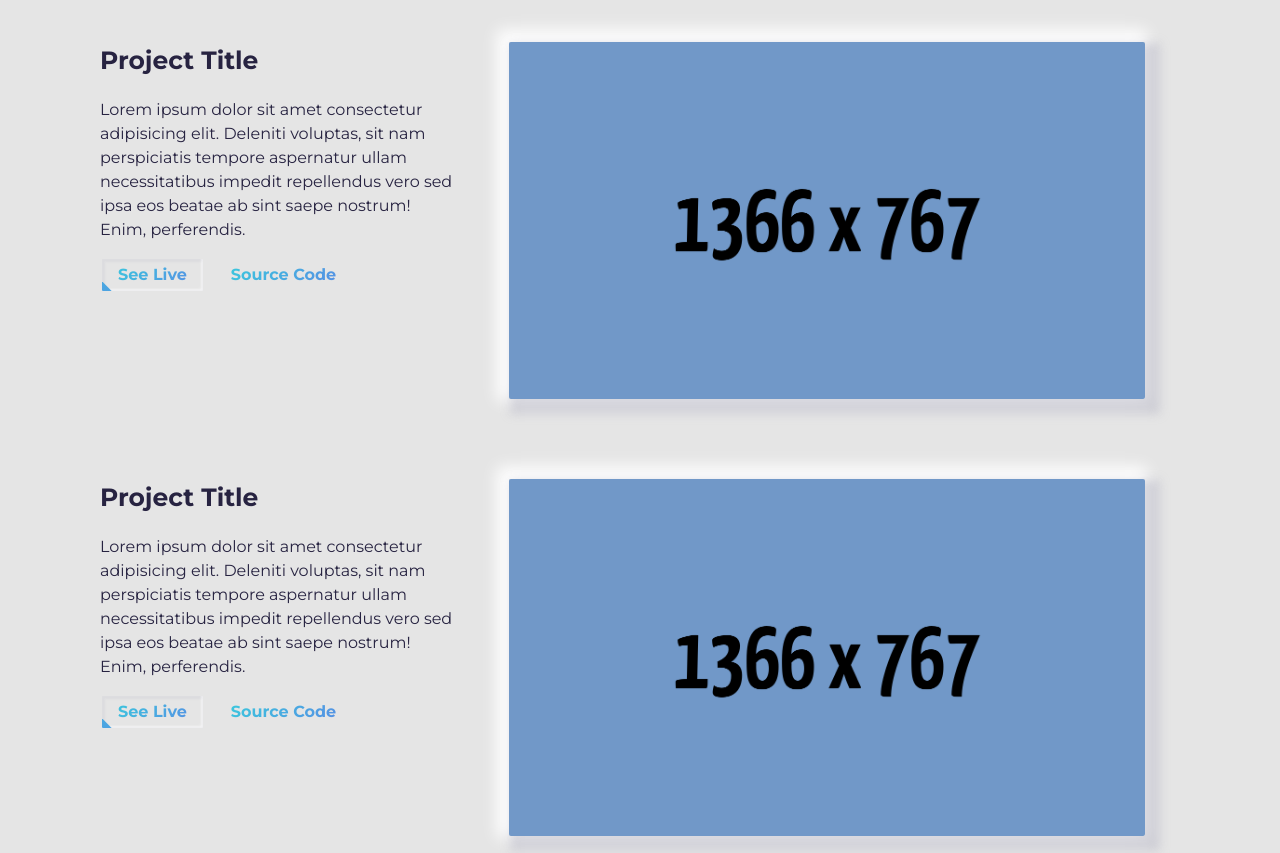
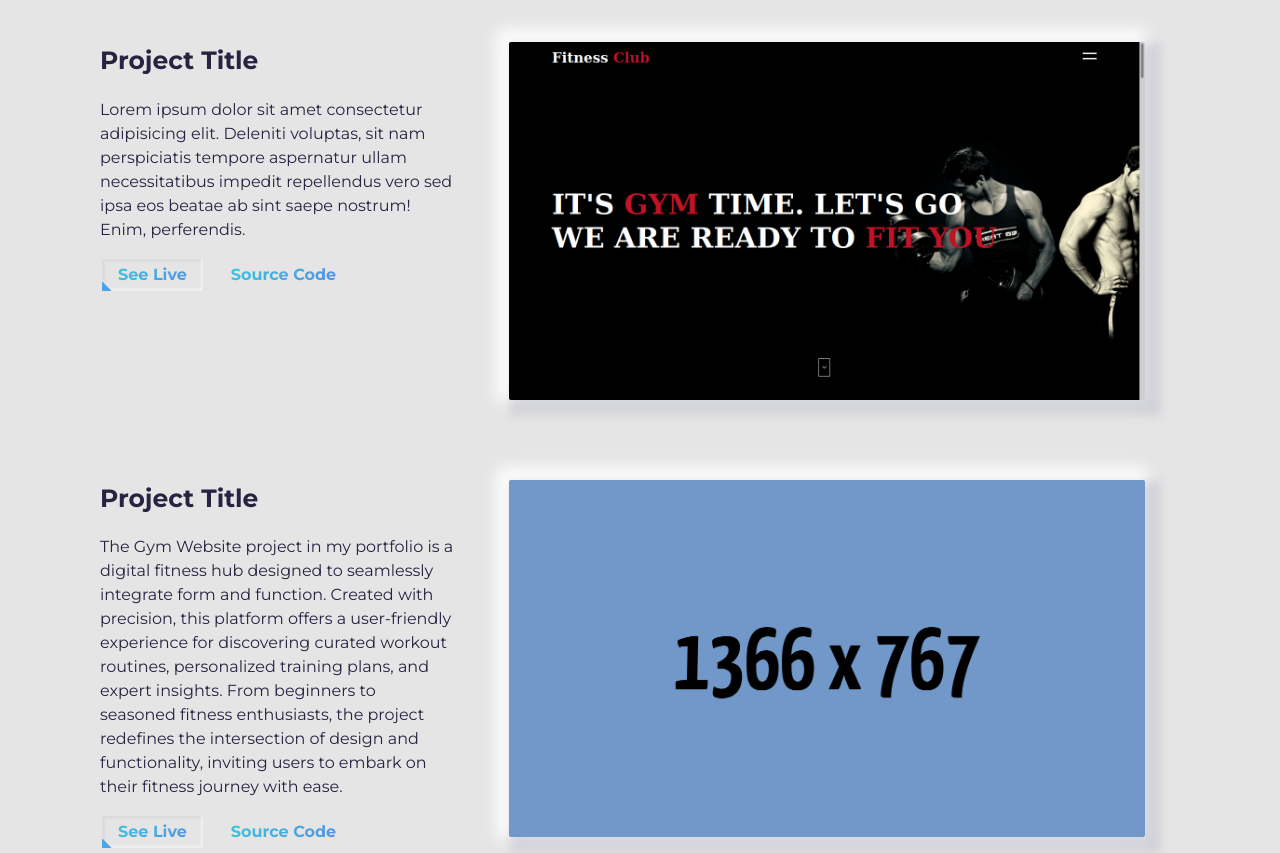
Before and after one commit to RaulAbakarov/MyPortfolio, a plain HTML site: page index.html in a window 1280 px wide. Shown: the part 1576-2429 px from the top of the page. Drawn offline with Linux system fonts and the light colour scheme.

Commit message:
Update index.html
commit

```diff
--- a/index.html
+++ b/index.html
@@ -167,7 +167,7 @@ Have fun creating your portfolio on this template!!! -->
               <a href="#" target="_blank" rel="noopener noreferrer">
                 <div class="thumbnail rounded">
                   <img
-                    src="./assets/project.png"
+                    src="./assets/screenshot.png"
                     class="img-fluid"
                     alt="Project Image"
                     width="1366"
@@ -184,10 +184,7 @@ Have fun creating your portfolio on this template!!! -->
             <div class="project-wrapper__text">
               <h3 class="project-wrapper__text-title">Project Title</h3>
               <p class="project-wrapper__text-info">
-                Lorem ipsum dolor sit amet consectetur adipisicing elit.
-                Deleniti voluptas, sit nam perspiciatis tempore aspernatur ullam
-                necessitatibus impedit repellendus vero sed ipsa eos beatae ab
-                sint saepe nostrum! Enim, perferendis.
+                The Gym Website project in my portfolio is a digital fitness hub designed to seamlessly integrate form and function. Created with precision, this platform offers a user-friendly experience for discovering curated workout routines, personalized training plans, and expert insights. From beginners to seasoned fitness enthusiasts, the project redefines the intersection of design and functionality, inviting users to embark on their fitness journey with ease.
               </p>
               <div class="project-wrapper__text-btns">
                 <a
```
